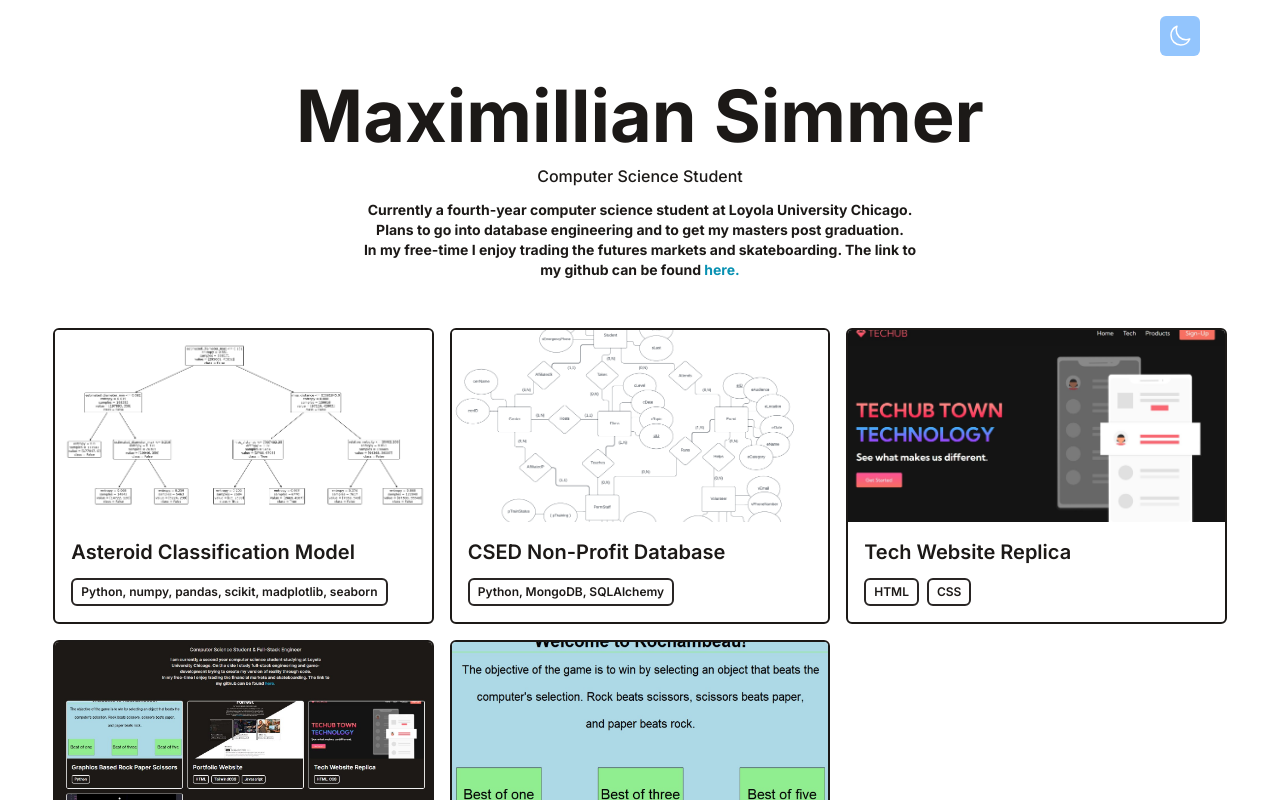
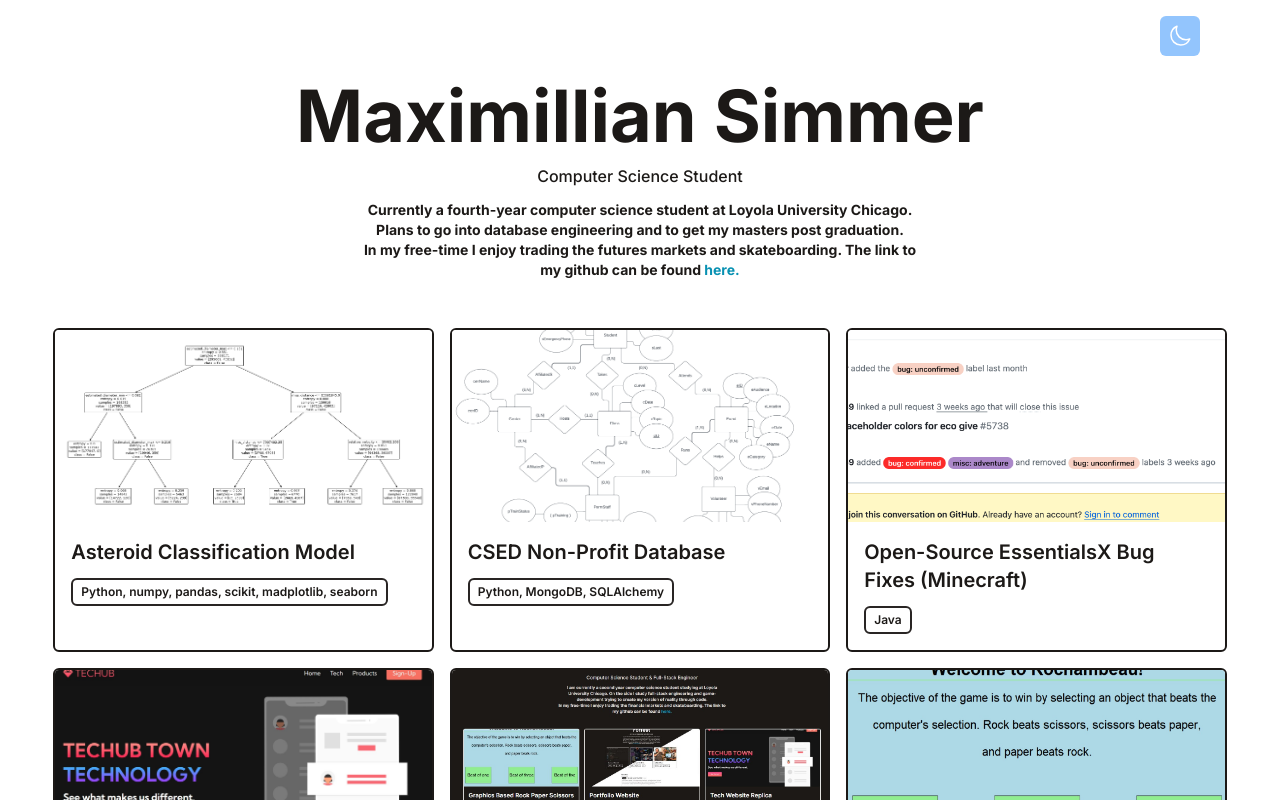
Before and after one commit to maxSimmer/maximilliansimmer.com, a React (Vite) app: page / in a window 1280 px wide. Shown: the top 800 px of the page. Built offline with nearby package versions, Linux system fonts and the light colour scheme.

Commit message:
add open source project to portfolio

```diff
--- a/src/data/portfolio.js
+++ b/src/data/portfolio.js
@@ -12,6 +12,13 @@
         imgUrl: '/assets/10-19_ERDiagramUpdated_DoubleLines.png',
         stack: ['Python, MongoDB, SQLAlchemy'],
         link: 'https://github.com/maxSimmer/CSED-DBMS-and-ORM-',
+    },
+
+    {
+        title: 'Open-Source EssentialsX Bug Fixes (Minecraft)',
+        imgUrl: '/assets/essentials_bug_fix.png',
+        stack: ['Java'],
+        link: 'https://github.com/IgorPono/Essentials',
     },
 
     {
```
Also changed, not shown: public/assets/essentials_bug_fix.png (added).
